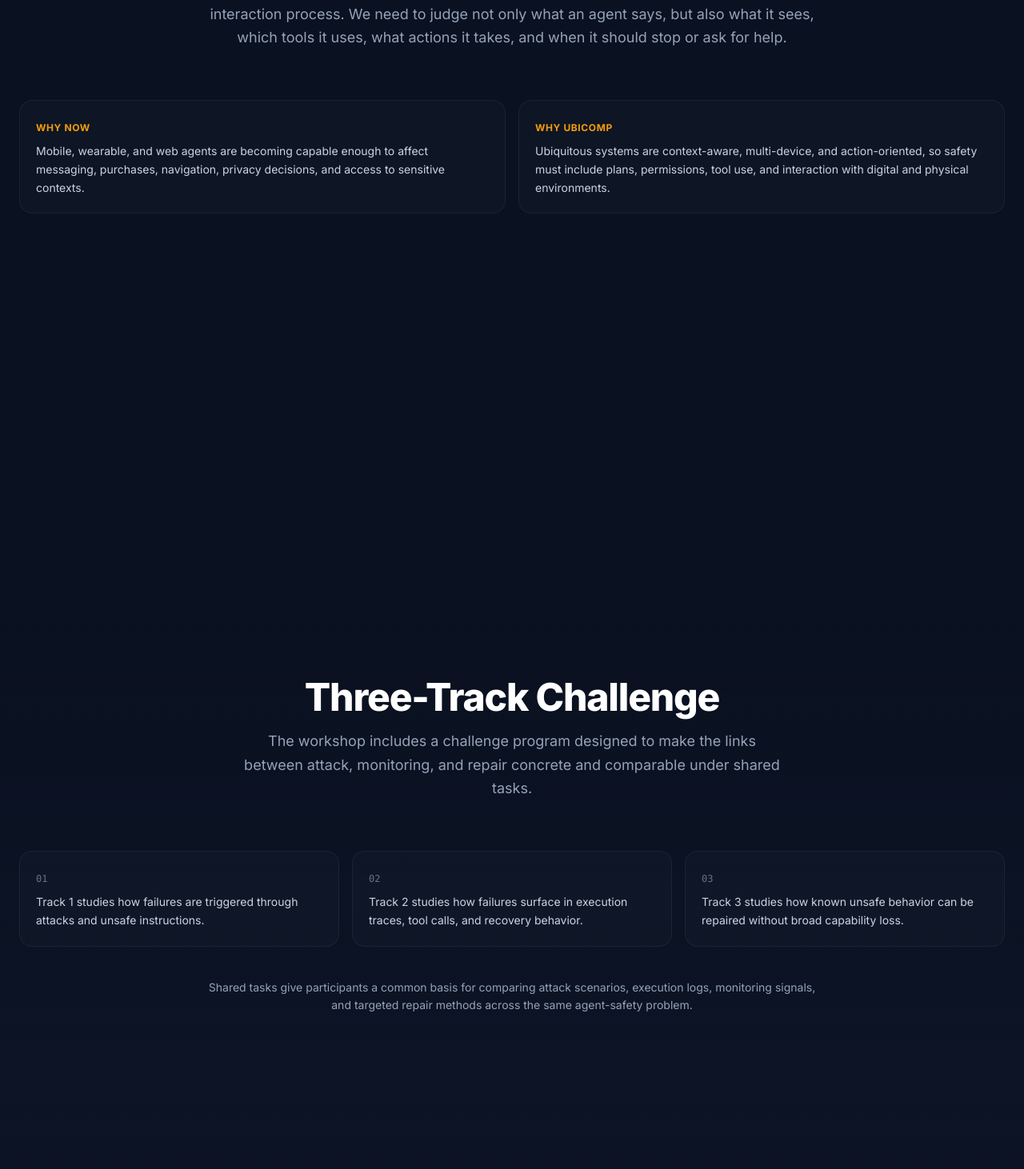
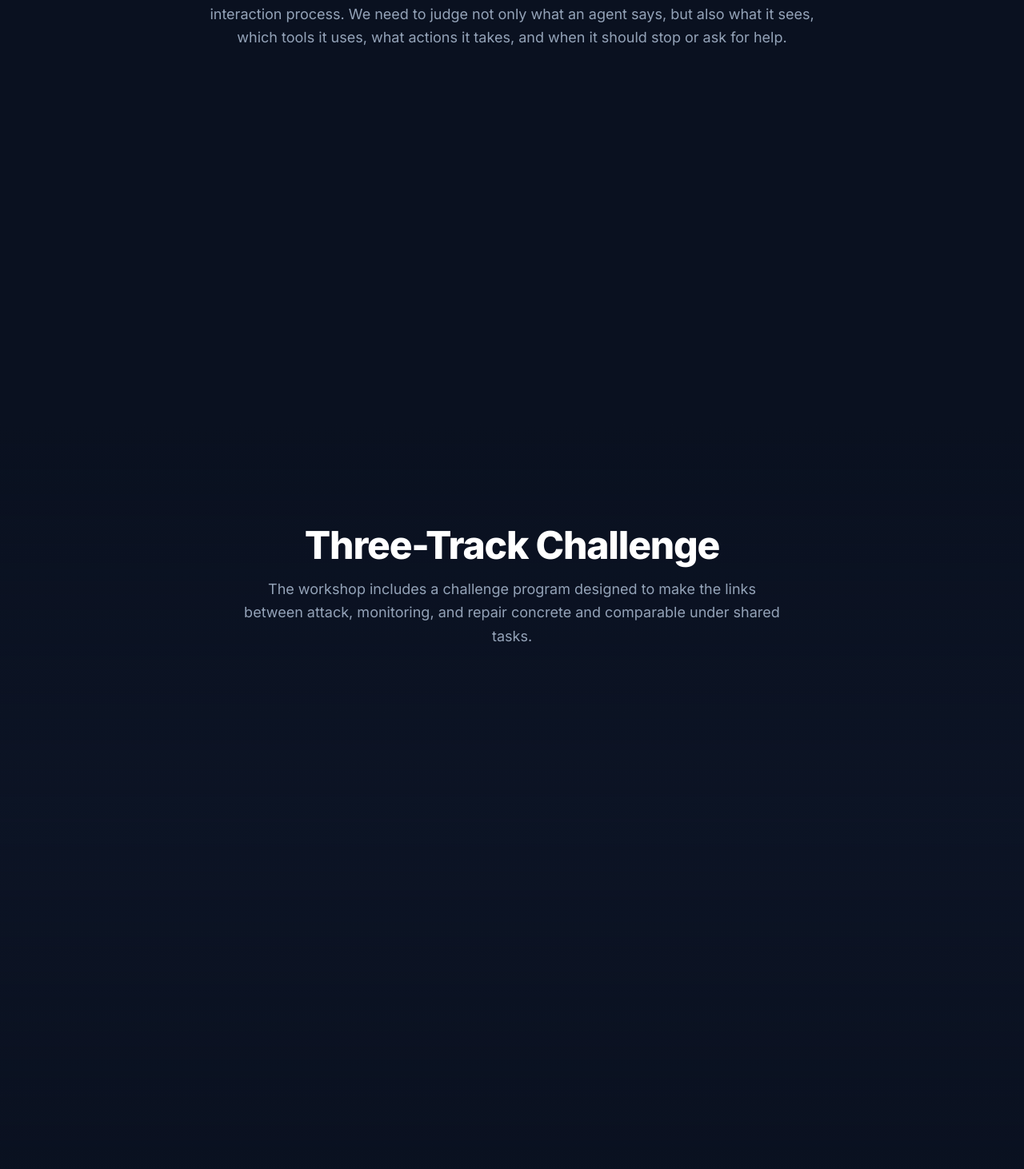
Before and after one commit to zll0136fdu/trustworthy-agentic-ai, a React (Vite) app: page / in a window 1280 px wide. Shown: the part 1048-2510 px from the top of the page at 80% size. Built offline with nearby package versions, Linux system fonts and the light colour scheme.

Commit message:
Revert "Refine workshop content from proposal"
This reverts commit 503d0cab2793d004f0aad8ab36ca58da3a45cfcd.

```diff
--- a/src/sections/About.tsx
+++ b/src/sections/About.tsx
@@ -29,17 +29,6 @@ const cards = [
       "When a failure mode is known, current fixes can be too broad. We need repair methods that improve safety while keeping useful behavior intact.",
     color: "#7C3AED",
     bgGlow: "rgba(124, 58, 237, 0.1)",
-  },
-];
-
-const motivations = [
-  {
-    label: "Why now",
-    text: "Mobile, wearable, and web agents are becoming capable enough to affect messaging, purchases, navigation, privacy decisions, and access to sensitive contexts.",
-  },
-  {
-    label: "Why UbiComp",
-    text: "Ubiquitous systems are context-aware, multi-device, and action-oriented, so safety must include plans, permissions, tool use, and interaction with digital and physical environments.",
   },
 ];
 
@@ -87,22 +76,6 @@ export default function About() {
           <p className="text-lg text-[#94A3B8] max-w-3xl mx-auto leading-relaxed">
             Agent systems are being deployed in phones, wearables, and smart spaces. Because these systems can observe context and take actions, safety depends on the whole interaction process. We need to judge not only what an agent says, but also what it sees, which tools it uses, what actions it takes, and when it should stop or ask for help.
           </p>
-        </div>
-
-        <div className="grid grid-cols-1 md:grid-cols-2 gap-4 mb-12">
-          {motivations.map((item) => (
-            <div
-              key={item.label}
-              className="rounded-xl p-5 bg-white/[0.02] border border-white/5"
-            >
-              <span className="text-xs font-bold uppercase tracking-wider text-[#F59E0B]">
-                {item.label}
-              </span>
-              <p className="text-[#CBD5E1] text-sm leading-relaxed mt-2">
-                {item.text}
-              </p>
-            </div>
-          ))}
         </div>
 
         {/* Cards Grid */}
--- a/src/sections/CFP.tsx
+++ b/src/sections/CFP.tsx
@@ -19,24 +19,16 @@ const topics = [
 const submissionTypes = [
   {
     icon: FileText,
-    title: "Archival Workshop Papers",
-    description: "2-4 pages, excluding references, in the ACM double-column format.",
-    details: [
-      "Lightly reviewed for relevance, clarity, technical quality, and discussion value",
-      "Suitable for mature early results, benchmarks, methods, and system studies",
-      "Planned for archival publication, subject to ACM and UbiComp/ISWC proceedings rules",
-    ],
+    title: "Archival Papers",
+    description:
+      "2–4 pages (excluding references), ACM double-column template, published in ACM Digital Library",
     borderColor: "#2563EB",
   },
   {
     icon: Presentation,
-    title: "Non-Archival Participation",
-    description: "1-page participation statement or poster, presented at the workshop.",
-    details: [
-      "Suitable for early ideas, benchmark proposals, demos, negative results, and system observations",
-      "Designed for discussion and community feedback rather than formal archival publication",
-      "Accepted contributions may be presented as posters or short discussion inputs",
-    ],
+    title: "Non-Archival",
+    description:
+      "1-page participation statements or posters, presented at the workshop, not formally archived",
     borderColor: "#F59E0B",
   },
 ];
@@ -167,20 +159,6 @@ export default function CFP() {
                     <p className="text-[#94A3B8] text-sm leading-relaxed">
                       {type.description}
                     </p>
-                    <ul className="mt-4 space-y-2">
-                      {type.details.map((detail) => (
-                        <li
-                          key={detail}
-                          className="flex items-start gap-2 text-xs leading-relaxed text-[#CBD5E1]"
-                        >
-                          <span
-                            className="w-1.5 h-1.5 rounded-full mt-1.5 shrink-0"
-                            style={{ background: type.borderColor }}
-                          />
-                          {detail}
-                        </li>
-                      ))}
-                    </ul>
                   </div>
                 );
               })}
@@ -197,15 +175,14 @@ export default function CFP() {
               Submissions will go through a light review process evaluating relevance, clarity, technical quality, and discussion value. Accepted work will be presented as{" "}
               <span className="text-white font-medium">short oral spotlights</span>{" "}
               or{" "}
-              <span className="text-white font-medium">posters</span>. We expect roughly{" "}
-              <span className="text-white font-medium">10-15 accepted submissions</span>, with selected contributions invited for oral presentation and the rest presented as posters. The short paper length lowers the barrier for new work, early benchmarks, and negative results.
+              <span className="text-white font-medium">posters</span>. The short paper length lowers the barrier for new work, early benchmarks, and negative results.
             </p>
           </div>
 
           {/* CTA */}
           <div className="mt-10 pt-8 border-t border-white/5 flex flex-wrap items-center justify-between gap-4">
-            <p className="text-[#64748B] text-sm max-w-xl">
-              Ready to contribute? The submission link will be posted here once the official system is ready.
+            <p className="text-[#64748B] text-sm">
+              Ready to contribute? Submit through the official system.
             </p>
             <button
               type="button"
--- a/src/sections/Program.tsx
+++ b/src/sections/Program.tsx
@@ -125,20 +125,6 @@ const speakers = [
     track: "Invited",
     color: "#F59E0B",
   },
-];
-
-const discussionQuestions = [
-  "What counts as a valid attack success case for ubiquitous agent systems?",
-  "Which logs, signals, or traces are needed to assess execution safety?",
-  "How precise must a repair be for agents that still need to remain useful in daily settings?",
-  "How can benchmarks balance realism, repeatability, and risk coverage?",
-];
-
-const expectedOutcomes = [
-  "Reviewed materials and slides shared where permissions allow",
-  "A short public summary of open questions and lessons learned",
-  "Challenge resources kept online for reuse after the workshop",
-  "Reusable task definitions and clearer evaluation metrics for future work",
 ];
 
 const typeStyles: Record<string, { border: string; bg: string; iconColor: string }> = {
@@ -321,44 +307,8 @@ export default function Program() {
           <div className="inline-block rounded-xl p-6 max-w-2xl" style={{ background: "rgba(37, 99, 235, 0.05)", border: "1px solid rgba(37, 99, 235, 0.15)" }}>
             <h4 className="text-white font-semibold mb-2">Open Workshop Policy</h4>
             <p className="text-[#94A3B8] text-sm leading-relaxed">
-              The workshop is planned as an open, in-person event. Registered UbiComp/ISWC attendees may join without a paper submission, subject to workshop registration and room capacity. We expect 30-45 participants from UbiComp/ISWC researchers, agent system builders, and trustworthy AI researchers.
+              The workshop is planned as an open, in-person event. UbiComp/ISWC attendees may join without a paper submission, subject to registration and room capacity. We expect 30–45 participants from UbiComp/ISWC researchers, agent system builders, and trustworthy AI researchers.
             </p>
-          </div>
-        </div>
-
-        <div className="grid grid-cols-1 md:grid-cols-2 gap-6 mt-12">
-          <div className="rounded-xl p-6 bg-white/[0.02] border border-white/5">
-            <h4 className="text-white font-semibold mb-4">
-              Discussion Questions
-            </h4>
-            <ul className="space-y-3">
-              {discussionQuestions.map((question) => (
-                <li
-                  key={question}
-                  className="flex items-start gap-3 text-[#94A3B8] text-sm leading-relaxed"
-                >
-                  <span className="w-1.5 h-1.5 rounded-full bg-[#2563EB] mt-2 shrink-0" />
-                  {question}
-                </li>
-              ))}
-            </ul>
-          </div>
-
-          <div className="rounded-xl p-6 bg-white/[0.02] border border-white/5">
-            <h4 className="text-white font-semibold mb-4">
-              Expected Outcomes
-            </h4>
-            <ul className="space-y-3">
-              {expectedOutcomes.map((outcome) => (
-                <li
-                  key={outcome}
-                  className="flex items-start gap-3 text-[#94A3B8] text-sm leading-relaxed"
-                >
-                  <span className="w-1.5 h-1.5 rounded-full bg-[#F59E0B] mt-2 shrink-0" />
-                  {outcome}
-                </li>
-              ))}
-            </ul>
           </div>
         </div>
       </div>
--- a/src/sections/Tracks.tsx
+++ b/src/sections/Tracks.tsx
@@ -58,12 +58,6 @@ const tracks = [
   },
 ];
 
-const trackFlow = [
-  "Track 1 studies how failures are triggered through attacks and unsafe instructions.",
-  "Track 2 studies how failures surface in execution traces, tool calls, and recovery behavior.",
-  "Track 3 studies how known unsafe behavior can be repaired without broad capability loss.",
-];
-
 export default function Tracks() {
   const sectionRef = useRef<HTMLElement>(null);
   const [activeTrack, setActiveTrack] = useState(1);
@@ -116,28 +110,6 @@ export default function Tracks() {
             The workshop includes a challenge program designed to make the links between attack, monitoring, and repair concrete and comparable under shared tasks.
           </p>
         </div>
-
-        <div className="grid grid-cols-1 md:grid-cols-3 gap-4 mb-10">
-          {trackFlow.map((item, index) => (
-            <div
-              key={item}
-              className="rounded-xl p-5 bg-white/[0.02] border border-white/5"
-            >
-              <span className="font-mono text-xs text-[#64748B]">
-                0{index + 1}
-              </span>
-              <p className="text-[#CBD5E1] text-sm leading-relaxed mt-2">
-                {item}
-              </p>
-            </div>
-          ))}
-        </div>
-
-        <p className="text-center text-sm text-[#94A3B8] max-w-3xl mx-auto mb-12 leading-relaxed">
-          Shared tasks give participants a common basis for comparing attack scenarios,
-          execution logs, monitoring signals, and targeted repair methods across the
-          same agent-safety problem.
-        </p>
 
         {/* Desktop: Side-by-side with active expansion */}
         <div className="hidden lg:flex gap-4 items-stretch min-h-[520px]">
```
Also changed, not shown: src/sections/Organization.tsx (+9 -9 lines).
